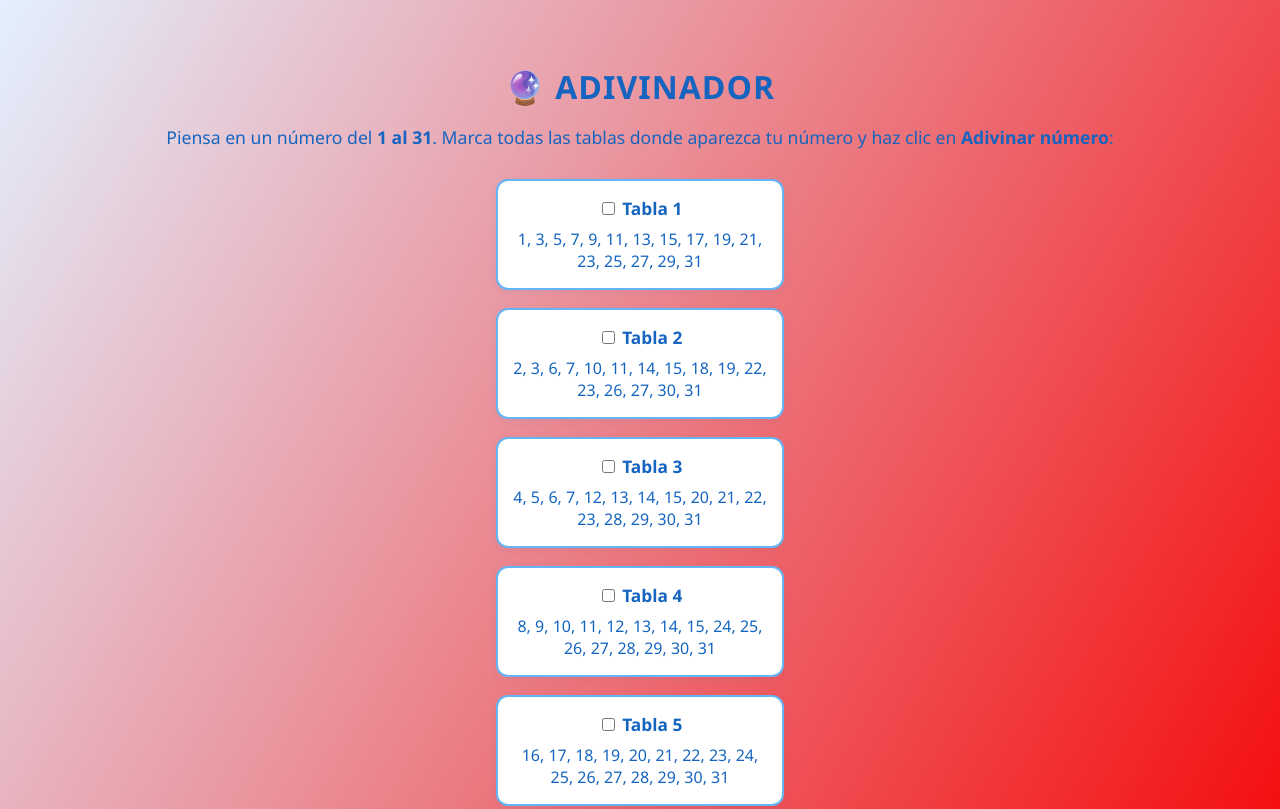
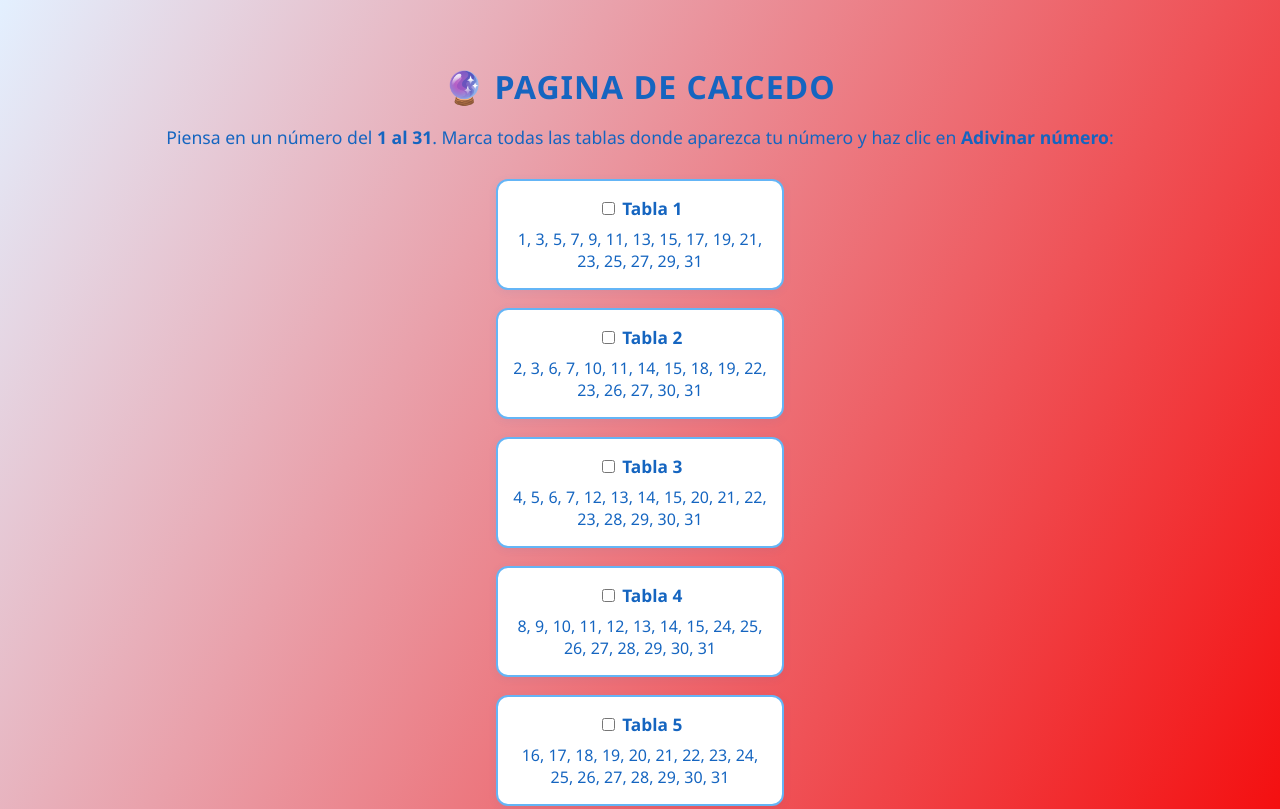
Before and after one commit to cesar1217/william, a plain HTML site: page index.html in a window 1280 px wide. Shown: the top 809 px of the page. Drawn offline with Linux system fonts and the light colour scheme.

Commit message:
mi cambio final

```diff
--- a/index.html
+++ b/index.html
@@ -87,7 +87,7 @@
 </head>
 <body>
 
-  <h2>🔮 ADIVINADOR</h2>
+  <h2>🔮 PAGINA DE CAICEDO</h2>
   <p>Piensa en un número del <b>1 al 31</b>. Marca todas las tablas donde aparezca tu número y haz clic en <b>Adivinar número</b>:</p>
 
   <div class="contenedor-tablas">
```
